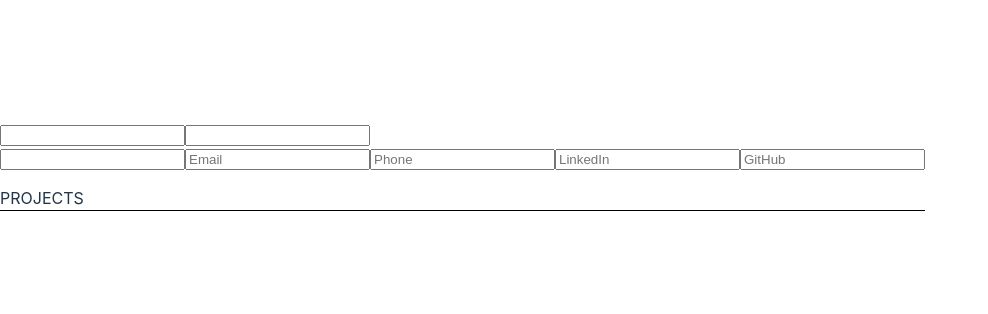
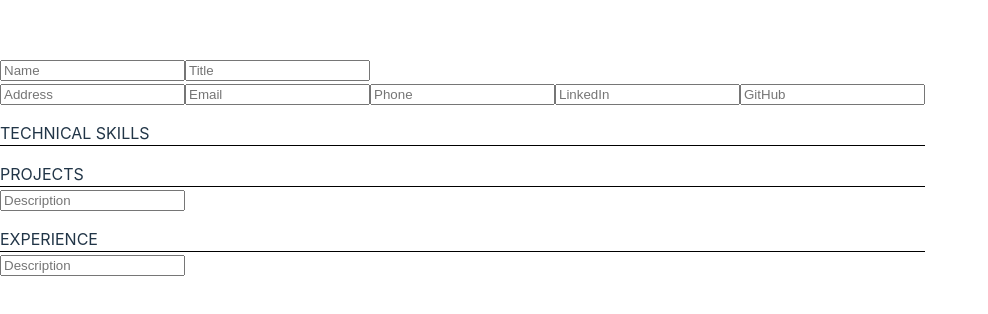
Before and after one commit to Eveieve/CV-builder, a React (Vite) app in the folder vite-project/: page / in a window 1280 px wide. Shown: the part 234-548 px from the top of the page, without its empty margins (0-988 px from the left). Built offline with nearby package versions, Linux system fonts and the light colour scheme.

Commit message:
handle nexted 'projects' state object

```diff
--- a/vite-project/src/App.jsx
+++ b/vite-project/src/App.jsx
@@ -2,7 +2,7 @@ import "./App.css";
 import Header from "./Header.jsx";
 import { useState } from "react";
 import Section from "./Section.jsx";
-
+import BulletPoint from "./BulletPoint.jsx";
 function App() {
   const [state, setState] = useState({
     name: "",
@@ -12,6 +12,12 @@ function App() {
     email: "",
     linkedIn: "",
     gitHub: "",
+    projects: {
+      bulletPoint: "",
+    },
+    experience: {
+      bulletPoint: "",
+    },
   });
   console.log(state);
   // function to handle change to the input and update the state accordingly
@@ -25,14 +31,36 @@ function App() {
     });
   }
 
+  function handleNestedChange(e) {
+    setState((prevState) => {
+      return {
+        ...prevState,
+        projects: {
+          ...prevState.projects,
+          [e.target.name]: e.target.value,
+        },
+      };
+    });
+  }
   // function for ultimately saving the state => pdf!
   // passing in values for custom components' props
   return (
     <>
-      <input onChange={handleChange} name="name" value={state.name} />
-      <input onChange={handleChange} name="title" value={state.title} />
+      <input
+        placeholder="Name"
+        onChange={handleChange}
+        name="name"
+        value={state.name}
+      />
+      <input
+        placeholder="Title"
+        onChange={handleChange}
+        name="title"
+        value={state.title}
+      />
       <br />
       <input
+        placeholder="Address"
         className="address"
         onChange={handleChange}
         name="address"
@@ -64,7 +92,21 @@ function App() {
         name="gitHub"
         value={state.gitHub}
       />
+      <Section sectionName="TECHNICAL SKILLS" />
       <Section sectionName="PROJECTS" />
+      <input
+        placeholder="Description"
+        onChange={handleNestedChange}
+        name="bulletPoint"
+        value={state.projects.bulletPoint}
+      />
+      <Section sectionName="EXPERIENCE" />
+      <input
+        placeholder="Description"
+        // onChange={handleNestedChange}
+        name="projects"
+        value={state.projects.bulletPoint}
+      />
     </>
   );
 }
--- /dev/null
+++ b/vite-project/src/BulletPoint.jsx
@@ -0,0 +1,10 @@
+function BulletPoint({ onChange, content }) {
+  // when btn clicked, adds a box to input a bullet point
+  return (
+    <>
+      <input onChange={onChange} value={content} />
+    </>
+  );
+}
+
+export default BulletPoint;
```
